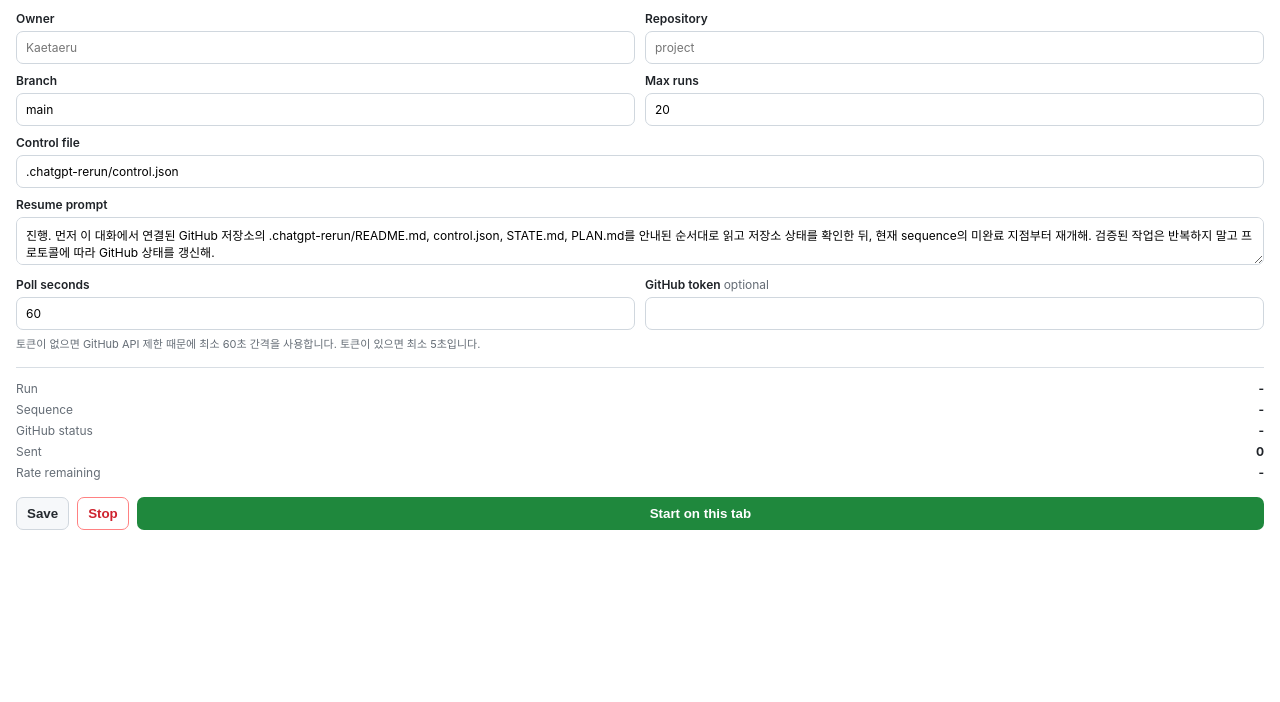
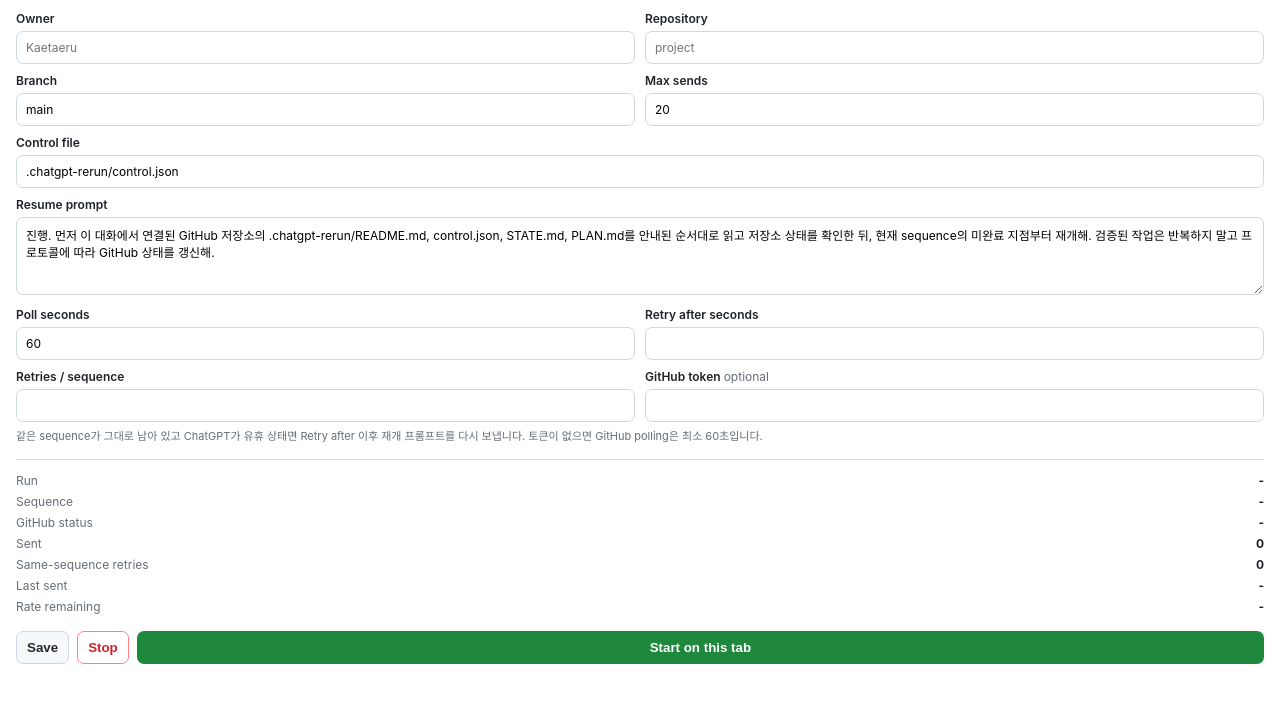
Before and after one commit to Kaetaeru/chatgpt-rerun-extension, a website with bundled scripts: page popup.html in a window 1280 px wide. Shown: the part 58-760 px from the top of the page. Built offline with nearby package versions, Linux system fonts and the light colour scheme; some packages are replaced by stand-ins of ours.

Commit message:
Expose rerun recovery settings

```diff
--- a/popup.html
+++ b/popup.html
@@ -23,15 +23,19 @@
         </div>
         <div class="grid two">
           <label>Branch<input id="branch" autocomplete="off" value="main" /></label>
-          <label>Max runs<input id="maxRuns" type="number" min="1" max="100" /></label>
+          <label>Max sends<input id="maxRuns" type="number" min="1" max="100" /></label>
         </div>
         <label>Control file<input id="path" autocomplete="off" /></label>
-        <label>Resume prompt<textarea id="resumePrompt" rows="2"></textarea></label>
+        <label>Resume prompt<textarea id="resumePrompt" rows="4"></textarea></label>
         <div class="grid two">
           <label>Poll seconds<input id="pollIntervalSeconds" type="number" min="5" /></label>
+          <label>Retry after seconds<input id="retryDelaySeconds" type="number" min="10" /></label>
+        </div>
+        <div class="grid two">
+          <label>Retries / sequence<input id="maxRetriesPerSequence" type="number" min="0" max="10" /></label>
           <label>GitHub token <span class="muted">optional</span><input id="githubToken" type="password" autocomplete="off" /></label>
         </div>
-        <p class="hint">토큰이 없으면 GitHub API 제한 때문에 최소 60초 간격을 사용합니다. 토큰이 있으면 최소 5초입니다.</p>
+        <p class="hint">같은 sequence가 그대로 남아 있고 ChatGPT가 유휴 상태면 Retry after 이후 재개 프롬프트를 다시 보냅니다. 토큰이 없으면 GitHub polling은 최소 60초입니다.</p>
       </section>
 
       <section class="runtime">
@@ -39,6 +43,8 @@
         <div><span>Sequence</span><strong id="sequence">-</strong></div>
         <div><span>GitHub status</span><strong id="githubStatus">-</strong></div>
         <div><span>Sent</span><strong id="runCount">0</strong></div>
+        <div><span>Same-sequence retries</span><strong id="retryCount">0</strong></div>
+        <div><span>Last sent</span><strong id="lastSentAt">-</strong></div>
         <div><span>Rate remaining</span><strong id="rateLimit">-</strong></div>
       </section>
 
```
